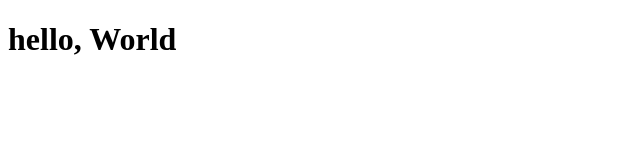
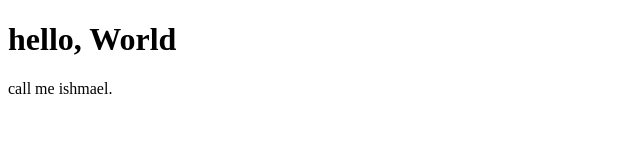
Before and after one commit to Irene503/assign1, a plain HTML site: page index.html in a window 1280 px wide. Shown: the whole page, without its empty margins (0-640 px from the left). Drawn offline with Linux system fonts and the light colour scheme.

Commit message:
added p element

```diff
--- a/index.html
+++ b/index.html
@@ -8,5 +8,7 @@
 </head>
 <body>
     <h1>hello, World</h1>
+    <p>call me ishmael.</p>
+
 </body>
 </html>
```
